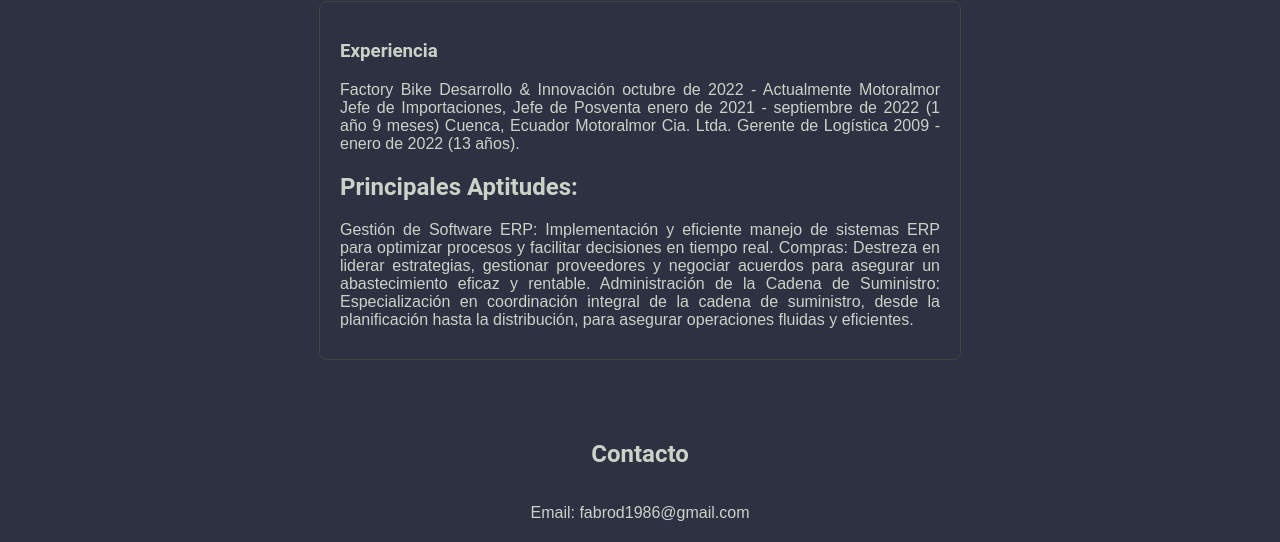
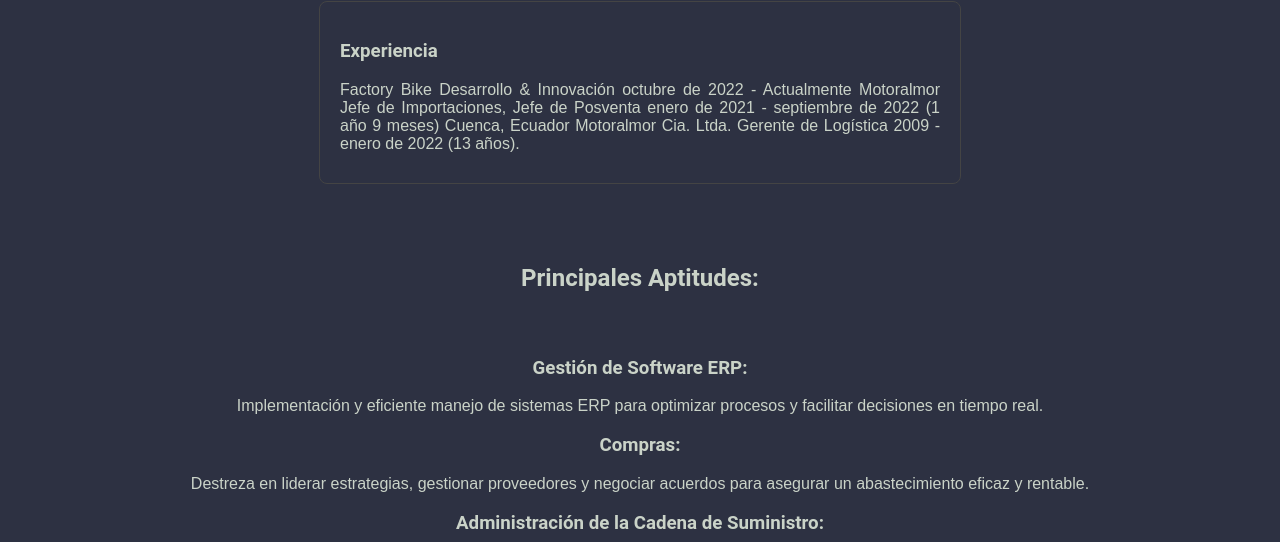
Before and after one commit to fgxero/mi-primera-pagina-web, a plain HTML site: page index.html in a window 1280 px wide. Shown: the part 913-1455 px from the top of the page. Drawn offline with Linux system fonts and the light colour scheme.

Commit message:
Update index.html

```diff
--- a/index.html
+++ b/index.html
@@ -116,22 +116,23 @@
         Motoralmor Cia. Ltda.
         Gerente de Logística
         2009 - enero de 2022 (13 años). </p>
-<h2>Principales Aptitudes:</h2>
- <p>
 
-Gestión de Software ERP:
-Implementación y eficiente manejo de sistemas ERP para optimizar procesos y facilitar decisiones en tiempo real.
+</div>
+  </section>
 
-Compras:
-Destreza en liderar estrategias, gestionar proveedores y negociar acuerdos para asegurar un abastecimiento eficaz y rentable.
+      <!-- Sección de habilidades -->
+      <section id="Principales Aptitudes:">
+        <h2>Principales Aptitudes:</h2>
+          <p>
+         <h3> Gestión de Software ERP:</h3>
+          Implementación y eficiente manejo de sistemas ERP para optimizar procesos y facilitar decisiones en tiempo real.
+         <h3> Compras:</h3>
+         Destreza en liderar estrategias, gestionar proveedores y negociar acuerdos para asegurar un abastecimiento eficaz y rentable.
+         <h3>Administración de la Cadena de Suministro:</h3>
+         Especialización en coordinación integral de la cadena de suministro, desde la planificación hasta la distribución, para asegurar operaciones fluidas y eficientes.
+    </p>
+  </section>
 
-Administración de la Cadena de Suministro:
-Especialización en coordinación integral de la cadena de suministro, desde la planificación hasta la distribución, para asegurar operaciones fluidas y eficientes.
-
-
-      </p>
-    </div>
-  </section>
 
   <!-- Aquí comienza la sección de contacto -->
   <section id="contacto">
```
